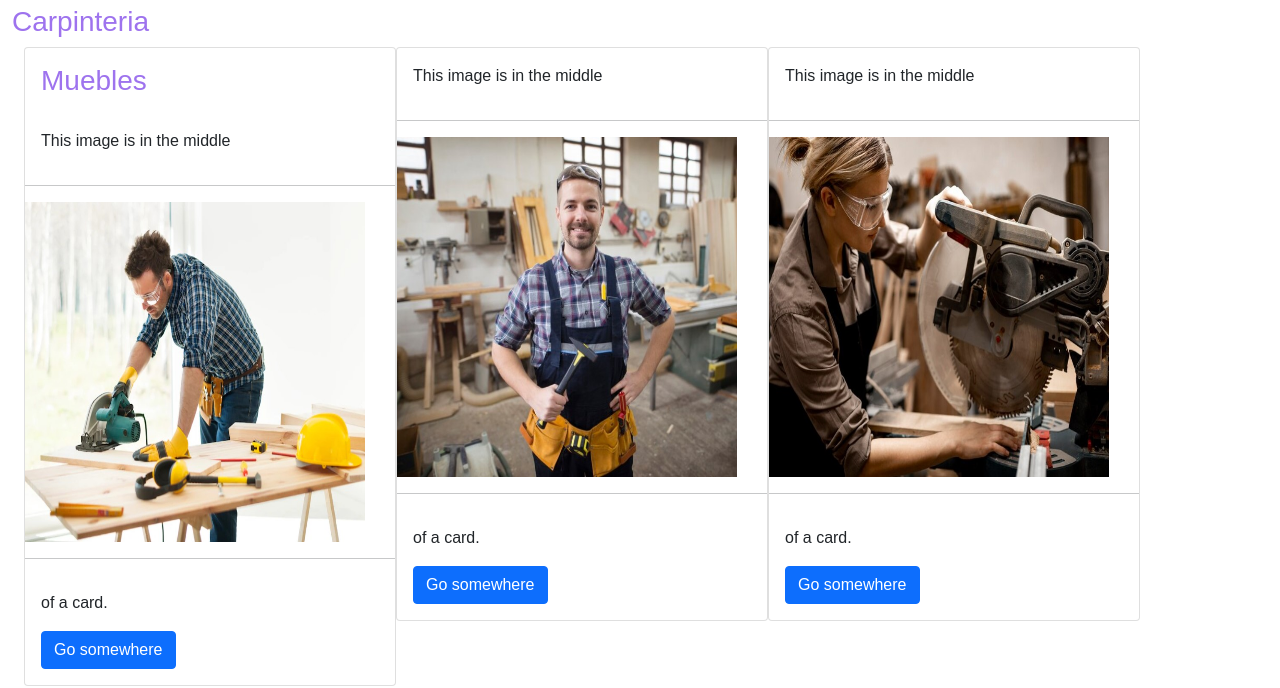
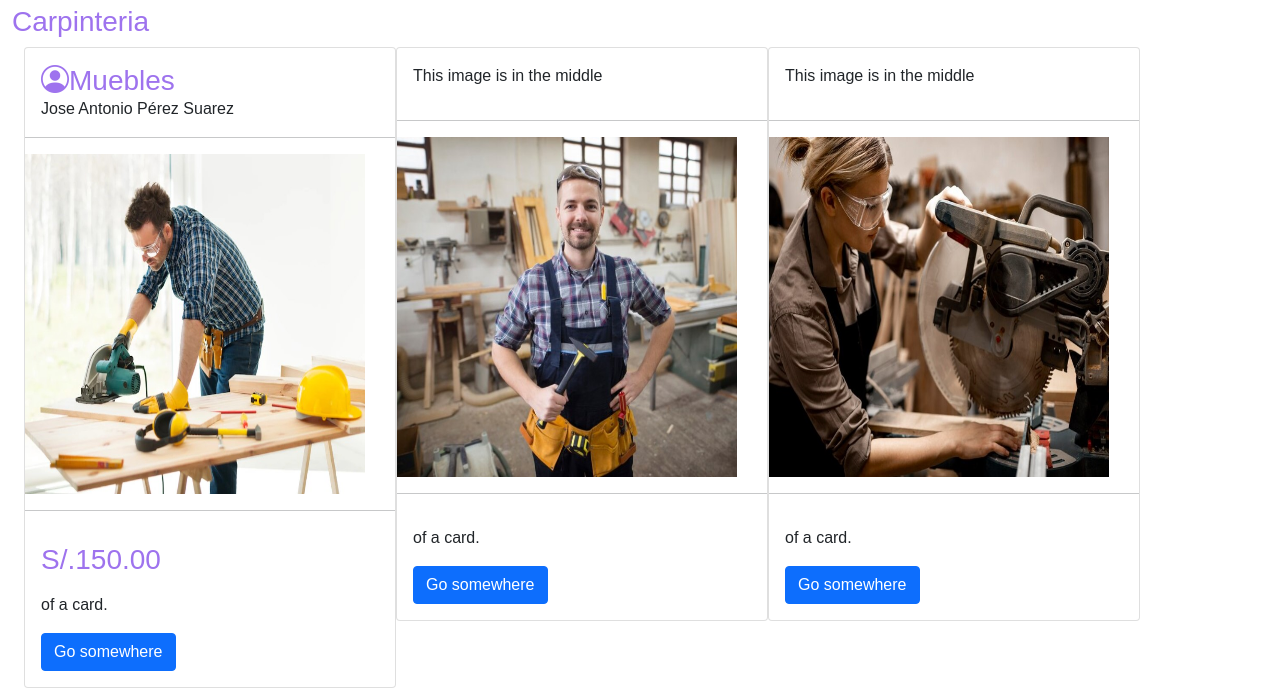
Before and after one commit to KoriAntunez/Portal-Empleo-Web, a plain HTML site: page portal_Empleo/buscar_Servicios.html in a window 1280 px wide. Shown: the part 150-838 px from the top of the page. Drawn offline with nearby package versions, Linux system fonts and the light colour scheme.

Commit message:
editar_perfil

```diff
--- a/portal_Empleo/buscar_Servicios.html
+++ b/portal_Empleo/buscar_Servicios.html
@@ -104,15 +104,18 @@
 
                 <div class="col-4 cardp">
                     <div class="card">
-                        <div class="card-body">
-                            <h3 class="card-text cardtitle">Muebles</h3>
+                        <div class="card-body pb-0">
+                            <h3 class="card-text cardtitle"><i class="bi bi-person-circle"></i>Muebles</h3>
                         </div>
-                        <div class="card-body">
-                            <p class="card-text">This image is in the middle</p>
+                        <div class="card-body my-0 py-0">
+                            <p class="card-text">Jose Antonio Pérez Suarez</p>
                         </div>
                         <hr>
                         <img class="cardimg"  src="imagenes/carpintero1.jpg" alt="Card image">
                         <hr>
+                        <div class="card-body pb-0">
+                            <h3 class="card-text cardtitle my-0">S/.150.00</h3>
+                        </div>
                         <div class="card-body">
                             <p class="card-text">of a card.</p>
                             <a href="#" class="btn btn-primary">Go somewhere</a>
```
Also changed, not shown: portal_Empleo/editar_perfil.html (+1 -1 lines).
